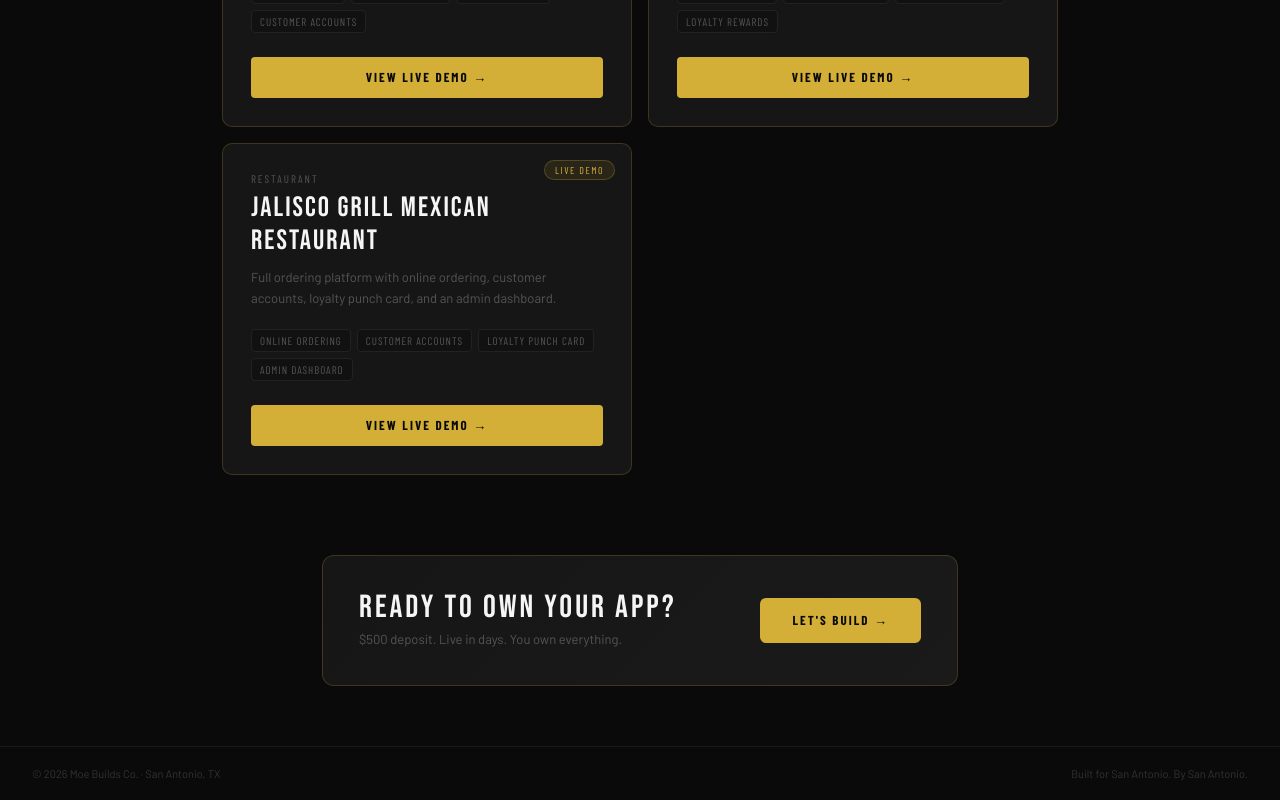
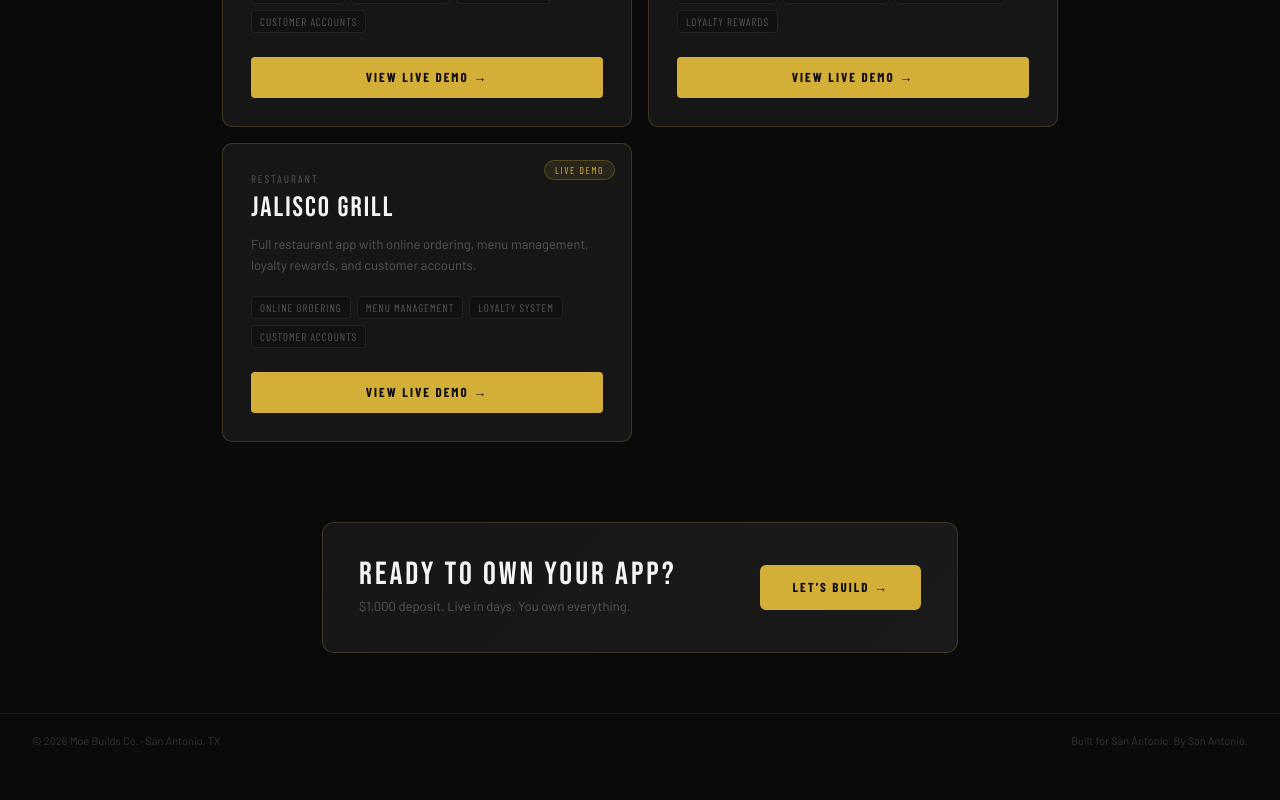
Before and after one commit to masterchiefdevelopment/moe-builds-co, a React (Vite) app: page / in a window 1280 px wide. Shown: the part 1785-2585 px from the top of the page. After the commit the page ends 2552 px from the top, so only its background shows below. Built offline with nearby package versions, Linux system fonts and the light colour scheme; no server answers.

Commit message:
Update Jalisco Grill demo card copy and contact deposit amount

```diff
--- a/src/pages/Portfolio.jsx
+++ b/src/pages/Portfolio.jsx
@@ -22,9 +22,9 @@ const DEMOS = [
   {
     id: 3,
     industry: 'Restaurant',
-    name: 'Jalisco Grill Mexican Restaurant',
-    desc: 'Full ordering platform with online ordering, customer accounts, loyalty punch card, and an admin dashboard.',
-    features: ['Online Ordering', 'Customer Accounts', 'Loyalty Punch Card', 'Admin Dashboard'],
+    name: 'Jalisco Grill',
+    desc: 'Full restaurant app with online ordering, menu management, loyalty rewards, and customer accounts.',
+    features: ['Online Ordering', 'Menu Management', 'Loyalty System', 'Customer Accounts'],
     link: '/restaurant',
     status: 'Live Demo',
   },
@@ -146,7 +146,7 @@ export default function Portfolio() {
         <div style={{ background: 'linear-gradient(135deg, #161616, #1a1a1a)', border: '1px solid rgba(212,175,55,0.2)', borderRadius: '12px', padding: '36px', textAlign: 'center', display: 'flex', flexWrap: 'wrap', alignItems: 'center', justifyContent: 'space-between', gap: '20px' }}>
           <div style={{ textAlign: 'left' }}>
             <div style={{ fontFamily: "'Bebas Neue'", fontSize: 'clamp(22px, 4vw, 32px)', letterSpacing: '3px', lineHeight: 1, marginBottom: '6px' }}>READY TO OWN YOUR APP?</div>
-            <p style={{ color: '#555', fontSize: '13px', lineHeight: 1.5 }}>$500 deposit. Live in days. You own everything.</p>
+            <p style={{ color: '#555', fontSize: '13px', lineHeight: 1.5 }}>$1,000 deposit. Live in days. You own everything.</p>
           </div>
           <a href="mailto:moebuildsco@gmail.com?subject=I want to build an app" style={{ background: '#D4AF37', color: '#0A0A0A', borderRadius: '6px', fontFamily: "'Barlow Condensed'", fontSize: '13px', fontWeight: 700, letterSpacing: '2px', textTransform: 'uppercase', textDecoration: 'none', padding: '14px 32px', whiteSpace: 'nowrap' }}>
             Let's Build →
```
